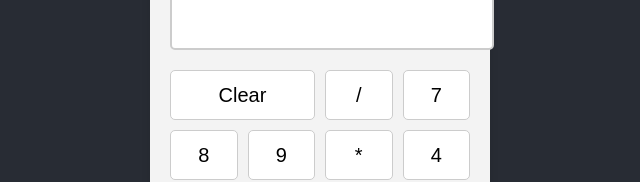
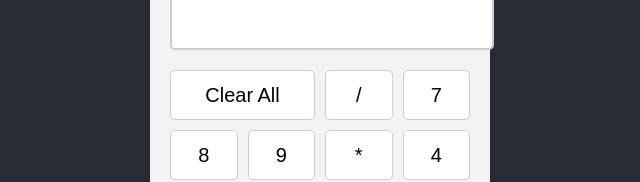
Before and after one commit to CamruthaV/All-React-Codes, a React (Create React App) app in the folder calculator/: page / in a window 1280 px wide. Shown: the part 298-480 px from the top of the page, without its empty margins (320-960 px from the left). Built offline with nearby package versions, Linux system fonts and the light colour scheme.

Commit message:
Update calculator.js

```diff
--- a/calculator/src/calculator.js
+++ b/calculator/src/calculator.js
@@ -25,7 +25,7 @@
     <div className="calculator">
       <input type="text" value={result} readOnly />
       <div className="keypad">
-        <button onClick={clear} id="clear">Clear</button>
+        <button onClick={clear} id="clear">Clear All</button>
         <button name="/" onClick={handleClick}>/</button>
         <button name="7" onClick={handleClick}>7</button>
         <button name="8" onClick={handleClick}>8</button>
```
